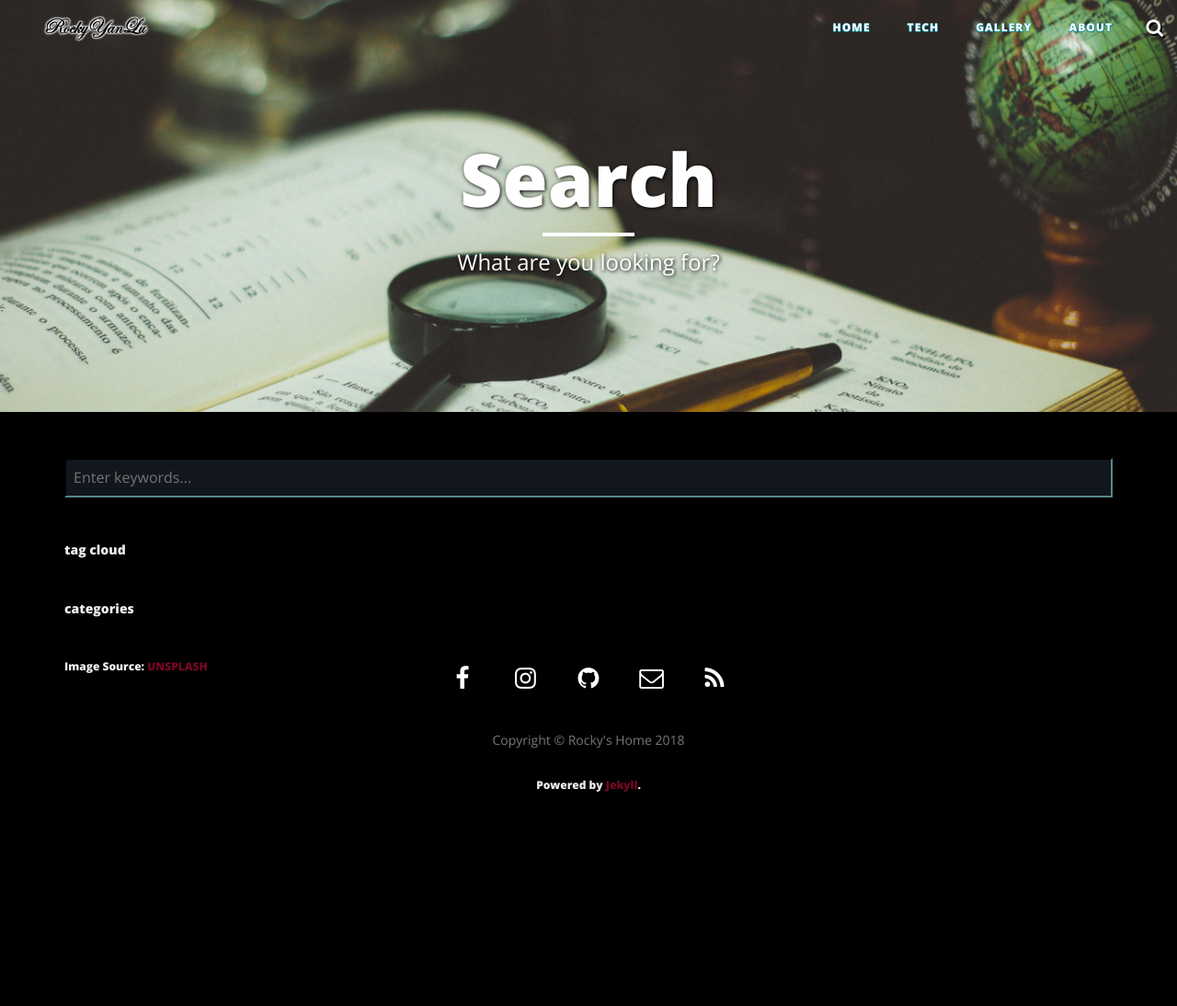
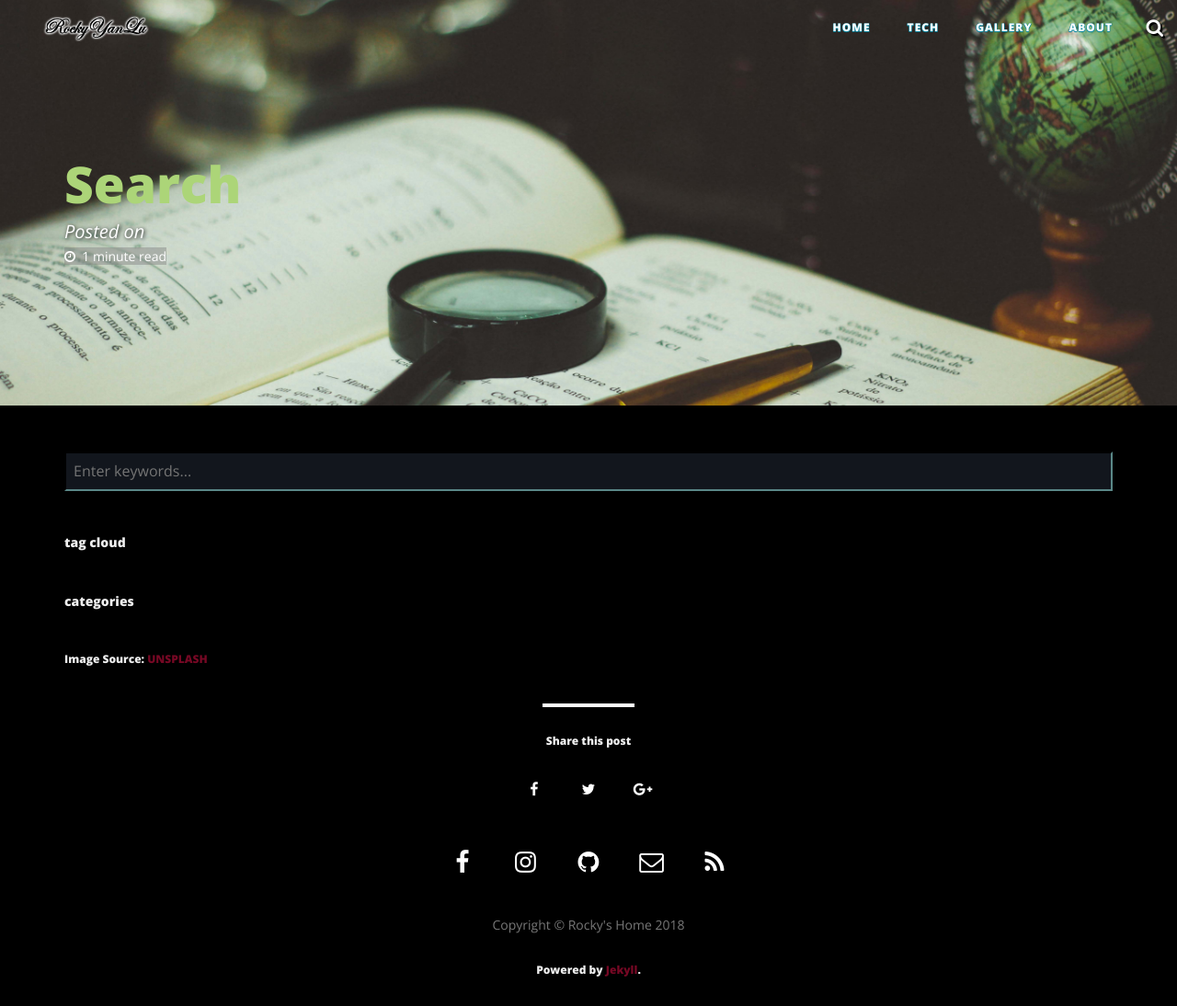
Before and after one commit to rockypandalu/blog, a Jekyll site: the page built from search.html, in a window 1280 px wide. Shown: the whole page at 92% size. Built offline with Jekyll 4.4.1, drawn with Linux system fonts in a browser that asks for light colours; nearby versions of some CDN libraries; comment, search, counter and statistics services are not loaded; before the commit the page ends 900 px from its top, so only the background shows below that.

Commit message:
Updae Journal

```diff
--- a/_layouts/page.html
+++ b/_layouts/page.html
@@ -2,27 +2,92 @@
 layout: default
 ---
 
-<!-- Page Header -->
-<header class="intro-header" style="background-image: url('{{ site.baseurl }}/{% if page.header-img %}{{ page.header-img }}{% else %}{{ site.header-img }}{% endif %}')">
+<html>
+    <head>
+        <meta charset="utf-8">
+        <meta http-equiv="X-UA-Compatible" content="IE=edge,chrome=1">
+
+        <meta name="viewport" content="width=device-width">
+
+<link href="{{ site.baseurl }}/css/tags-wrap.css" rel="stylesheet" />
+
+    </head>
+    <body>
+
+
+{% assign post = page %}
+
+<article>
+<!-- Post Header -->
+<header class="intro-header" style="background-image: url('{{ site.baseurl }}/{% if page.header-img %}{{ page.header-img }}{% endif %}')">
     <div class="container">
         <div class="row">
-            <div class="col-lg-8 col-lg-offset-2 col-md-10 col-md-offset-1">
-                <div class="site-heading">
-                    <h1>{% if page.title %}{{ page.title }}{% else %}{{ site.title }}{% endif %}</h1>
-                    <hr class="small">
-                    <span class="subheading">{{ page.description }}</span>
-                </div>
+                            <div class="post-heading">
+                    <h1 style="color: #acd578;">{{ page.title }}</h1>
+                    {% if page.subtitle %}
+                    <h2 class="subheading">{{ page.subtitle }}</h2>
+                    {% endif %}
+                    <span class="meta">Posted on {{ page.date | date: "%B %-d, %Y" }}</span>
+
+<span class="time-tag-categ" style="font-size:.7em;background-color: rgba(128, 128, 128, 0.45);">
+
+{% assign minutes = content | number_of_words | divided_by: 180 %}
+<i class="fa fa-clock-o"></i>&nbsp;{% if minutes == 0 %}{% assign minutes = 1 %}{% endif %}
+{{ minutes }} minute read
+
+
+
+ {% if post.tags.size > 0 %}
+  &sim; Tagged with <i class="fa fa-tags"></i>{% if post.tags.size == 1 %} {% else %}{% endif %}&nbsp;:&nbsp;{% for tag in page.tags %}<a href="{{ site.baseurl }}/journal/tag/{{  tag | cgi_encode }}/" data-toggle="tooltip" title="Other posts tagged with {{ tag }}" rel="tag">{{ tag }}</a>{% unless forloop.last %}&nbsp;&bull;&nbsp;{% endunless %}{% endfor %}{% endif %}
+
+
+  {% if post.categories.size > 0 %}
+   &sim; Filed in <i class="fa fa-briefcase"></i>{% if post.categories.size == 1 %} {% else %}{% endif %}&nbsp;:&nbsp;{% for tag in page.categories %}<a href="{{ site.baseurl }}/journal/category/{{ tag | cgi_encode }}/" data-toggle="tooltip" title="Other posts filed in {{ tag }} category" rel="tag">{{ tag }}</a>{% unless forloop.last %}&nbsp;&bull;&nbsp;{% endunless %}{% endfor %%}{% endif %}
+
+   </span>
+
             </div>
         </div>
     </div>
 </header>
 
-<!-- Main Content -->
-<div class="container">
-	<div class="row">
-					{{ content }}
-	</div>
-</div>
+<!-- Post Content -->
+
+    <div class="container">
+        <div class="row">
+
+
+               				{{ content }}
+
+                <br>
+          <br>
+    <br>
+
+
+    <hr class="small">
+ {% if site.share %}{% include share.html %}{% endif %}
+
+{% if site.comments %}{% include disqus_comments.html %}{% endif %}
+
+                <br>
+
+                <ul class="pager">
+                    {% if page.previous.url %}
+                    <li class="previous">
+                        <a href="{{ page.previous.url | prepend: site.baseurl | replace: '//', '/' }}" data-toggle="tooltip" data-placement="top" title="{{page.previous.title}}">&larr; Previous Post</a>
+                    </li>
+                    {% endif %}
+                    {% if page.next.url %}
+                    <li class="next">
+                        <a href="{{ page.next.url | prepend: site.baseurl | replace: '//', '/' }}" data-toggle="tooltip" data-placement="top" title="{{page.next.title}}">Next Post &rarr;</a>
+                    </li>
+                    {% endif %}
+                </ul>
+
+        </div>
+    </div>
+</article>
+
 
 <!-- jQuery -->
 
@@ -30,3 +95,41 @@ layout: default
   <script src="//maxcdn.bootstrapcdn.com/bootstrap/3.3.6/js/bootstrap.min.js"></script>
 <!-- Custom Theme JavaScript -->
 <script src="{{ site.baseurl }}/js/main.min.js "></script>
+<!-- include image popups -->
+<script src="{{ site.baseurl }}/js/jquery.magnific-popup.js"></script>
+
+<script type="text/javascript">
+      $(document).ready(function($) {
+        $('a.popup').magnificPopup({
+         type: 'image',
+	  gallery:{
+         enabled:true,
+         navigateByImgClick: true,
+         preload: [0,1] // Will preload 0 - before current, and 1 after the current image
+       },
+image: {
+      titleSrc: function(item) {
+              return item.el.attr('title') + '&nbsp;' + item.el.attr('data-caption');
+            }
+        }
+          // other options
+      });
+});
+    </script>
+
+<script src="{{ site.baseurl }}/js/retina.min.js"></script>
+<!-- include Masonry -->
+<script src="{{ site.baseurl }}/js/isotope.pkgd.min.js"></script>
+<!-- include mousewheel plugins -->
+<script src="{{ site.baseurl }}/js/jquery.mousewheel.min.js"></script>
+<!-- include carousel plugins -->
+<script src="{{ site.baseurl}}/js/jquery.tinycarousel.min.js"></script>
+<!-- include svg line drawing plugin -->
+<script src="{{ site.baseurl }}/js/jquery.lazylinepainter.min.js"></script>
+<!-- include custom script -->
+<script src="{{ site.baseurl }}/js/scripts.js"></script>
+<!-- Modernizr -->
+ <script src="{{ site.baseurl }}/js/modernizr.js"></script>
+
+</body>
+</html>
```
